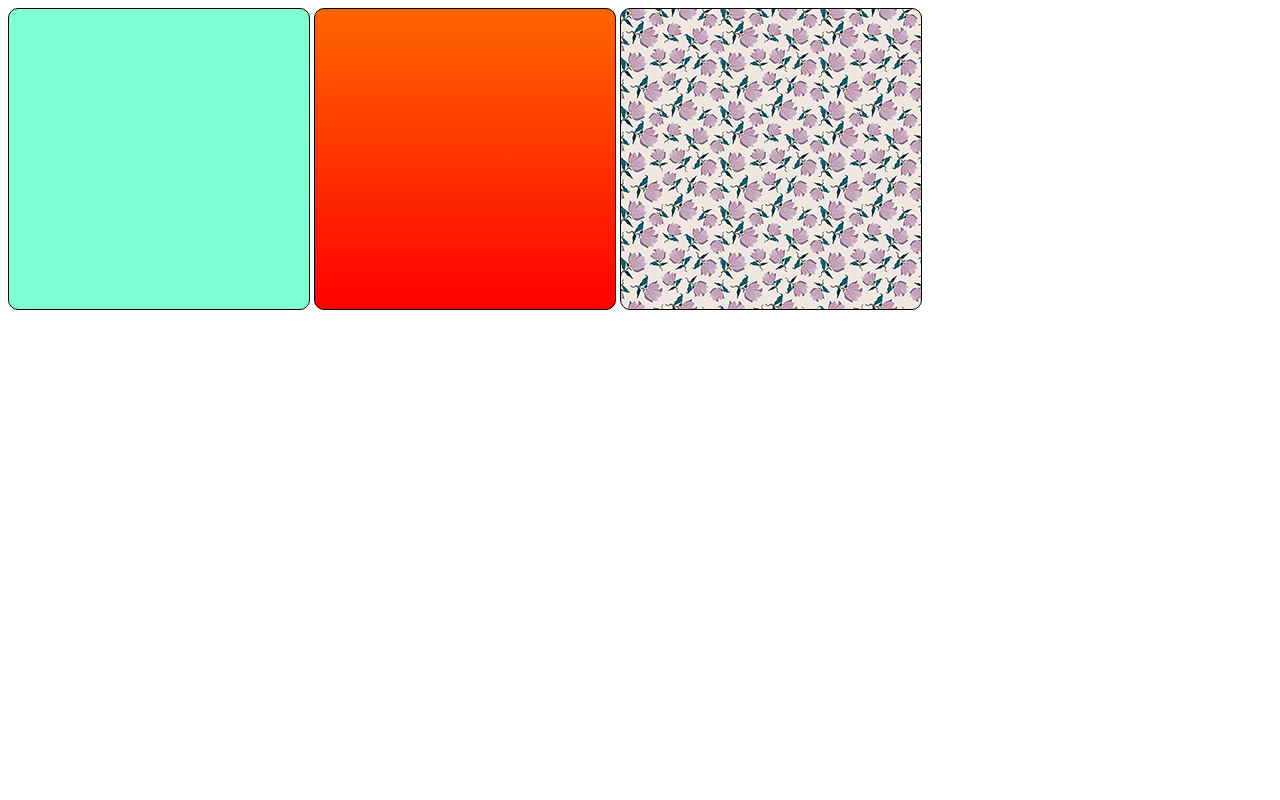
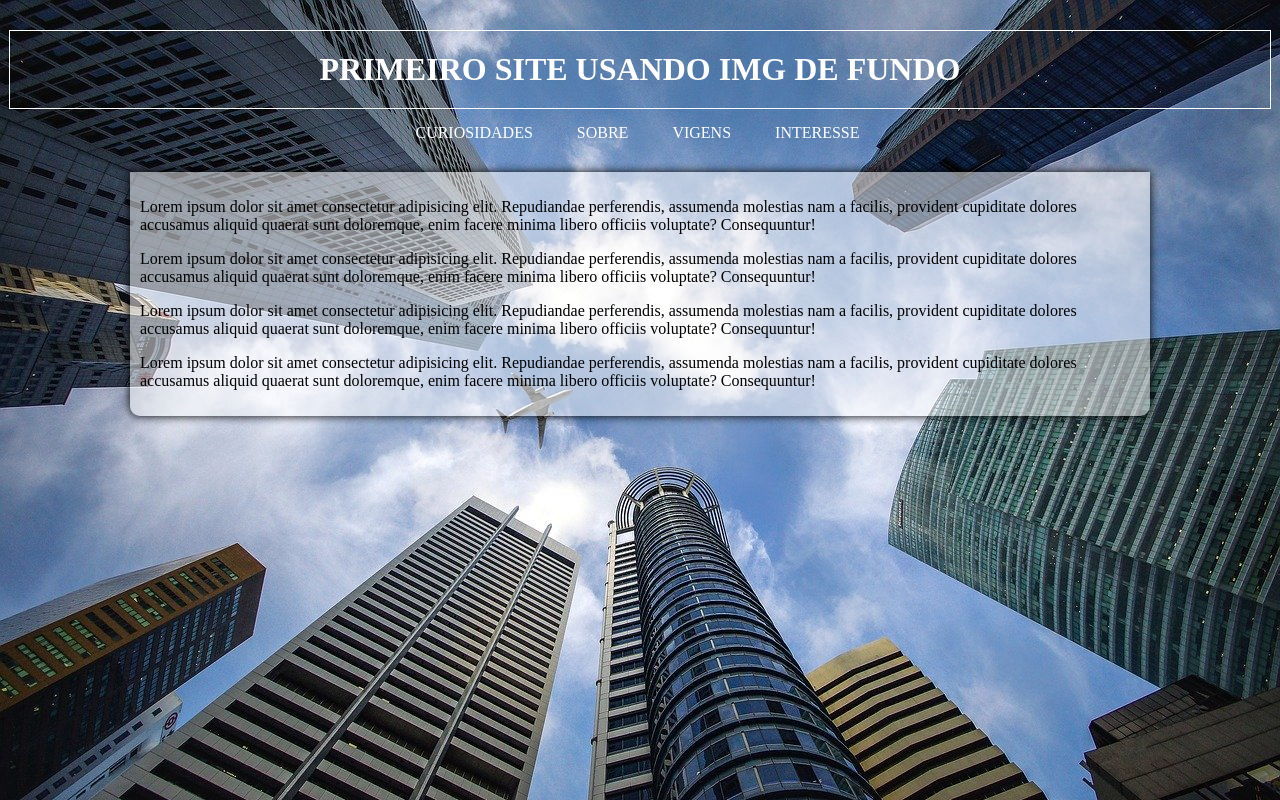
Before and after one commit to erimeloo/html-css, a plain HTML site: page exercicios/ex 25/testeimg.html in a window 1280 px wide. Drawn offline with Linux system fonts and the light colour scheme.

Commit message:
arrumando

```diff
--- a/exercicios/ex 25/testeimg.html
+++ b/exercicios/ex 25/testeimg.html
@@ -1,43 +1,78 @@
 <!DOCTYPE html>
-<html lang="pt-br">
+<html lang="tp-br">
 <head>
     <meta charset="UTF-8">
     <meta http-equiv="X-UA-Compatible" content="IE=edge">
     <meta name="viewport" content="width=device-width, initial-scale=1.0">
-    <title>imng de fundo</title>
+    <title>brincando</title>
 </head>
 <style>
-    div.quadrado
+    body
     {
-        display: inline-block;
-        border: 1px solid black;
-        width: 300px;
-        height: 300px;
-        border-radius: 10px;
-        background-color: rgb(139, 139, 139);
+        background-image: url("imagens/wallpaper002.jpg");
     }
 
-    div#q1
+    h1
     {
-        background-color: aquamarine;
+        color: white;
+       text-align: center;
+       font-size: 2em;
+       border: 1PX solid white;
+       padding: 20PX 1PX 20PX 1PX;
+       margin: 30PX 1PX 1PX 1PX;
+
     }
 
-    div#q2
+    nav
     {
-        background-image: linear-gradient(to bottom, rgb(255, 102, 0), red );
+        padding: 14PX 5PX 13PX 0PX;
+        text-align: center;
     }
 
-    div#q3
-    {
-        background-image: url("imagens/pattern003.png");
+    a{
+        text-decoration: none;
+        color: white;
+        padding: 0PX 20PX 0PX 20PX;
+
     }
 
+    nav > a:hover
+    {
+        background-color: rgba(255, 255, 255, 0.192);
+        border-radius: 5px;
+        transition-duration: 0.7s;
+        color: black;
+    }
 
+    main{
+        min-width: 320px;
+    max-width: 1000px;
+    margin: auto;
+    margin-bottom: 30px;
+    margin-top: 17px;
+    padding: 10px;
+    background-color: rgba(255, 255, 255, 0.5);
+    box-shadow: 0px 0px 10px black;
+    border-bottom-left-radius:10px ;
+    border-bottom-right-radius:10px ;
+    }
 </style>
+
 <body>
 
-    <div class="quadrado" id="q1" ></div>
-    <div class="quadrado" id="q2" ></div>
-    <div class="quadrado" id="q3"></div>
+    <h1>PRIMEIRO SITE USANDO IMG DE FUNDO</h1>
+
+    <NAV>
+        <a href="#">CURIOSIDADES</a>
+            <a href="#">SOBRE</a>
+            <a href="#">VIGENS</a>
+            <a href="#">INTERESSE</a>
+        </NAV>
+
+    <main>
+        <p>Lorem ipsum dolor sit amet consectetur adipisicing elit. Repudiandae perferendis, assumenda molestias nam a facilis, provident cupiditate dolores accusamus aliquid quaerat sunt doloremque, enim facere minima libero officiis voluptate? Consequuntur!</p><p>Lorem ipsum dolor sit amet consectetur adipisicing elit. Repudiandae perferendis, assumenda molestias nam a facilis, provident cupiditate dolores accusamus aliquid quaerat sunt doloremque, enim facere minima libero officiis voluptate? Consequuntur!</p><p>Lorem ipsum dolor sit amet consectetur adipisicing elit. Repudiandae perferendis, assumenda molestias nam a facilis, provident cupiditate dolores accusamus aliquid quaerat sunt doloremque, enim facere minima libero officiis voluptate? Consequuntur!</p><p>Lorem ipsum dolor sit amet consectetur adipisicing elit. Repudiandae perferendis, assumenda molestias nam a facilis, provident cupiditate dolores accusamus aliquid quaerat sunt doloremque, enim facere minima libero officiis voluptate? Consequuntur!</p>
+    </main>
+
 </body>
+
 </html>
```
Also changed, not shown: exercicios/ex 25/imagens/testeimg.html (+44 -0 lines).
